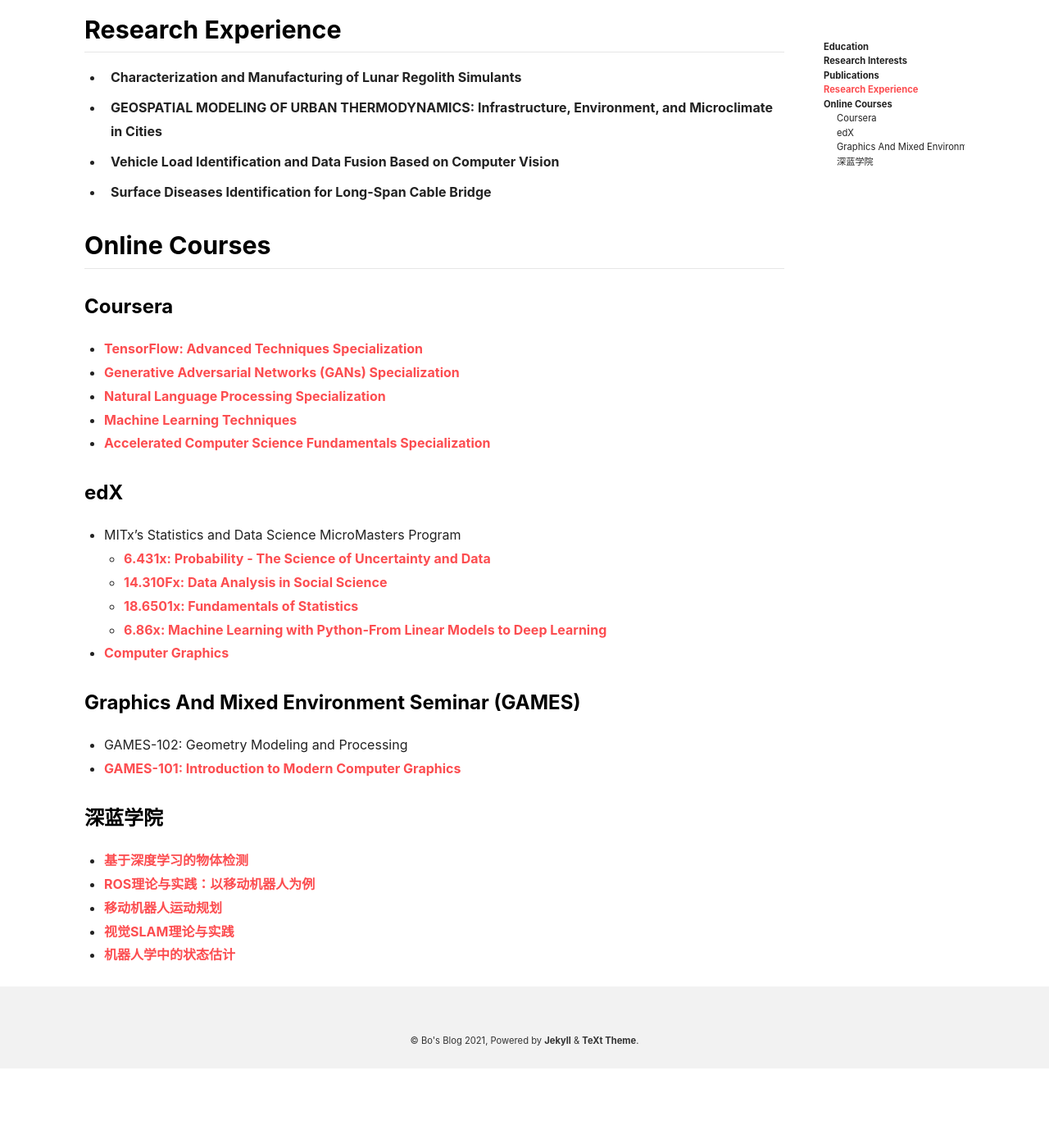
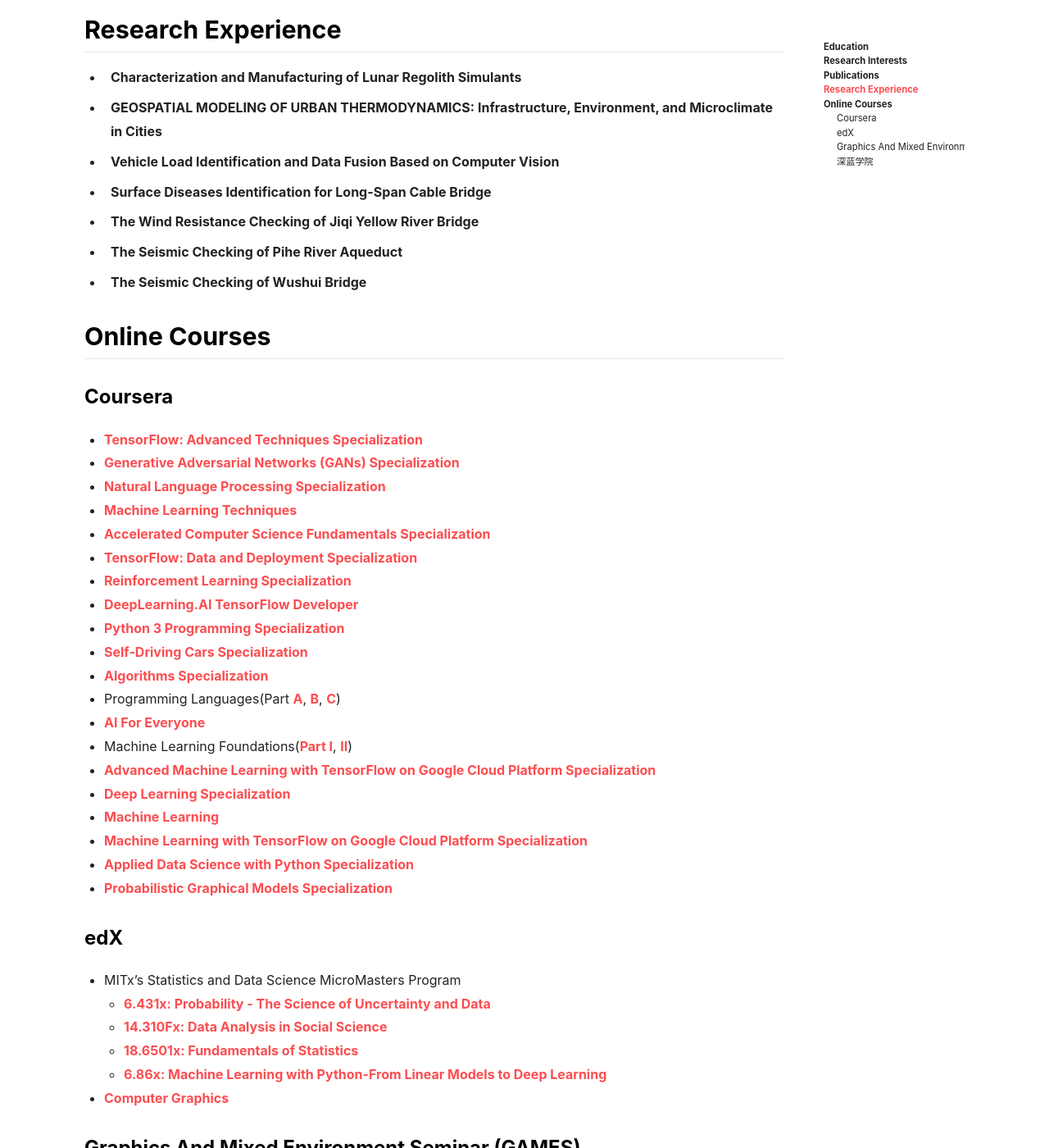
Before and after one commit to peng00bo00/peng00bo00_previous_blog, a Jekyll site: the page built from about.md, in a window 1280 px wide and 1400 px high, scrolled down 1672 px. Shown: the whole window at 82% size. Built offline with Jekyll 4.4.1, drawn with Linux system fonts in a browser that asks for light colours; nearby versions of some CDN libraries; before the commit the page ends 2975 px from its top, so only the background shows below that.

Commit message:
Update about.md

```diff
--- a/about.md
+++ b/about.md
@@ -92,15 +92,36 @@
 
 - **Surface Diseases Identification for Long-Span Cable Bridge**
 
+- **The Wind Resistance Checking of Jiqi Yellow River Bridge**
+
+- **The Seismic Checking of Pihe River Aqueduct**
+
+- **The Seismic Checking of Wushui Bridge**
+
 ## Online Courses
 
 ### Coursera
 
-- [TensorFlow: Advanced Techniques Specialization](https://www.coursera.org/account/accomplishments/specialization/certificate/AJH4JFB2A5G3)
-- [Generative Adversarial Networks (GANs) Specialization](https://www.coursera.org/account/accomplishments/specialization/certificate/C3PHRNMFCM4K)
-- [Natural Language Processing Specialization](https://www.coursera.org/account/accomplishments/specialization/certificate/H4BJ6E5RC8J2)
+- [TensorFlow: Advanced Techniques Specialization](https://www.coursera.org/account/accomplishments/specialization/AJH4JFB2A5G3)
+- **[Generative Adversarial Networks (GANs) Specialization](https://www.coursera.org/account/accomplishments/specialization/C3PHRNMFCM4K)**
+- **[Natural Language Processing Specialization](https://www.coursera.org/account/accomplishments/specialization/H4BJ6E5RC8J2)**
 - [Machine Learning Techniques](https://www.coursera.org/account/accomplishments/records/TZZND77JM4WC)
 - [Accelerated Computer Science Fundamentals Specialization](https://www.coursera.org/account/accomplishments/specialization/TPPW7ULRFQWM)
+- [TensorFlow: Data and Deployment Specialization](https://www.coursera.org/account/accomplishments/specialization/6CUL5BFC2KDY)
+- **[Reinforcement Learning Specialization](https://www.coursera.org/account/accomplishments/specialization/ACF5RTP39TL4?utm_medium=certificate&utm_source=link&utm_campaign=copybutton_certificate)**
+- [DeepLearning.AI TensorFlow Developer](https://www.coursera.org/account/accomplishments/specialization/GRH7SZ5Q8AN3?utm_medium=certificate&utm_source=link&utm_campaign=copybutton_certificate)
+- [Python 3 Programming Specialization](https://www.coursera.org/account/accomplishments/specialization/NN2V3TNQHDJE?utm_medium=certificate&utm_source=link&utm_campaign=copybutton_certificate&utm_content=cert_image)
+- **[Self-Driving Cars Specialization](https://coursera.org/share/530053b05e3585b65b869f68de1c378b)**
+- **[Algorithms Specialization](https://www.coursera.org/account/accomplishments/specialization/8JM43K5JMSG2?utm_medium=certificate&utm_source=link&utm_campaign=copybutton_certificate)**
+- Programming Languages(Part [A](https://www.coursera.org/account/accomplishments/verify/TG8KAYBVQ8XN), [B](https://www.coursera.org/account/accomplishments/verify/3Z26B4U48M6W), [C](https://www.coursera.org/account/accomplishments/verify/4C3H55AFVZPB))
+- [AI For Everyone](https://www.coursera.org/account/accomplishments/verify/J79SM79P6BRP)
+- Machine Learning Foundations([Part I](https://www.coursera.org/account/accomplishments/verify/MD5PYGJSRHS2), [II](https://www.coursera.org/account/accomplishments/verify/JTLXL6PVYR4Z))
+- [Advanced Machine Learning with TensorFlow on Google Cloud Platform Specialization](https://www.coursera.org/account/accomplishments/specialization/Q5SHZHKB3UXB)
+- **[Deep Learning Specialization](https://www.coursera.org/account/accomplishments/specialization/JNFMNVM28EQB)**
+- **[Machine Learning](https://www.coursera.org/account/accomplishments/verify/64EGDCWSG9U8)**
+- [Machine Learning with TensorFlow on Google Cloud Platform Specialization](https://www.coursera.org/account/accomplishments/specialization/V86PDQ73FAZ8)
+- [Applied Data Science with Python Specialization](https://www.coursera.org/account/accomplishments/specialization/EB5H3RH3JCYX)
+- **[Probabilistic Graphical Models Specialization](https://www.coursera.org/account/accomplishments/specialization/GJGBQCDT5SBN)**
 
 ### edX
 
```
